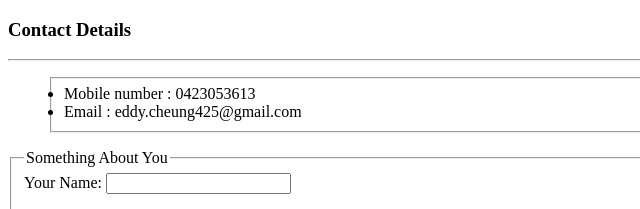
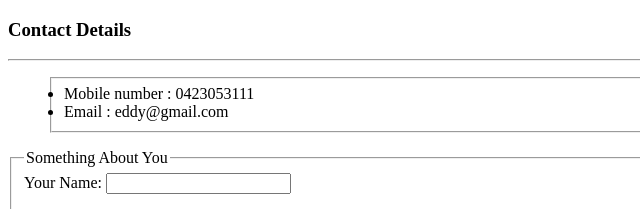
Before and after one commit to unorderedchild/cv, a plain HTML site: page Contact.html in a window 1280 px wide. Shown: the top 209 px of the page, 0-640 px from the left. Drawn offline with Linux system fonts and the light colour scheme.

Commit message:
Add files via upload

```diff
--- a/Contact.html
+++ b/Contact.html
@@ -9,8 +9,8 @@
     <hr style="noshade"/>
      <ul>
        <fieldset>
-         <li>Mobile number : 0423053613</li>
-         <li>Email : eddy.cheung425@gmail.com</li>
+         <li>Mobile number : 0423053111</li>
+         <li>Email : eddy@gmail.com</li>
        </fieldset>
 
      </ul>
```
